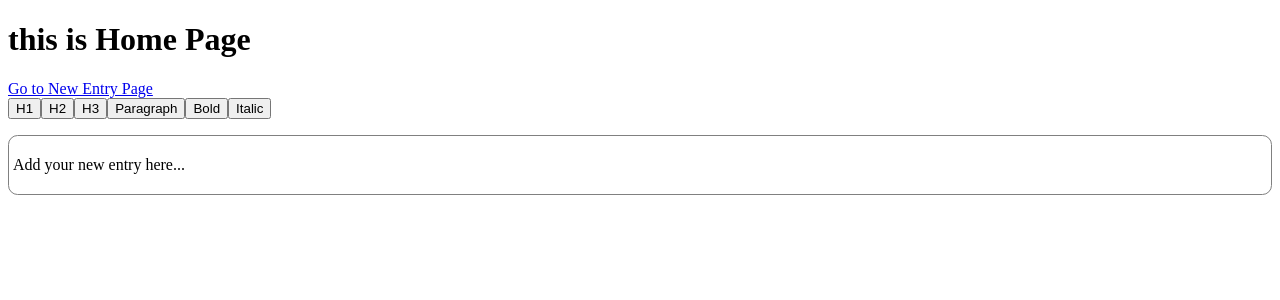
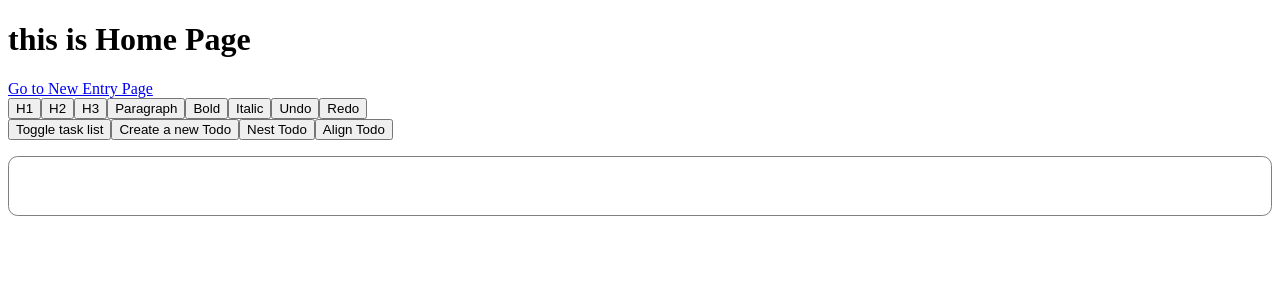
Before and after one commit to RadekKosiada/journal-app, a Next.js app: page / in a window 1280 px wide. Shown: the top 300 px of the page. Built offline with nearby package versions, Linux system fonts and the light colour scheme.

Commit message:
add placeholder + taskList

```diff
--- a/src/components/ui/rich-text-editor/index.tsx
+++ b/src/components/ui/rich-text-editor/index.tsx
@@ -1,4 +1,6 @@
 'use client';
+import { TaskItem, TaskList } from '@tiptap/extension-list';
+import { Placeholder } from '@tiptap/extensions';
 import styles from "./rich-text-editor.module.scss";
 
 import { EditorContent, useEditor } from '@tiptap/react';
@@ -7,8 +9,17 @@ import MenuBar from './menu-bar';
 
 const Tiptap = () => {
     const editor = useEditor({
-        extensions: [StarterKit],
-        content: "Add your new entry here...",
+        extensions: [
+            StarterKit,
+            Placeholder.configure({
+                placeholder: 'Write something …',
+            }),
+            TaskList,
+            TaskItem.configure({
+                nested: true,
+            }),
+        ],
+        // content: "",
         immediatelyRender: false
     })
 
--- a/src/components/ui/rich-text-editor/menu-bar/index.tsx
+++ b/src/components/ui/rich-text-editor/menu-bar/index.tsx
@@ -1,4 +1,3 @@
-import styles from "./menu-bar.module.scss";
 import { Editor } from '@tiptap/react';
 
 const MenuBar = ({ editor }: { editor: Editor | null }) => {
@@ -45,6 +44,44 @@ const MenuBar = ({ editor }: { editor: Editor | null }) => {
                 >
                     Italic
                 </button>
+                <button
+                    onClick={() => editor.commands.undo()}
+                    className={''}
+                >
+                    Undo
+                </button>
+                <button
+                    onClick={() => editor.commands.redo()}
+                    className={''}
+                >
+                    Redo
+                </button>
+                <br />
+
+                <button
+                    onClick={() => editor.chain().focus().toggleTaskList().run()}
+                    className={editor.isActive('taskList') ? 'is-active' : ''}
+                >
+                    Toggle task list
+                </button>
+                <button
+                    onClick={() => editor.chain().focus().splitListItem('taskItem').run()}
+                    disabled={editor.can().splitListItem('taskItem')}
+                >
+                    Create a new Todo
+                </button>
+                <button
+                    onClick={() => editor.chain().focus().sinkListItem('taskItem').run()}
+                    disabled={editor.can().sinkListItem('taskItem')}
+                >
+                    Nest Todo
+                </button>
+                <button
+                    onClick={() => editor.chain().focus().liftListItem('taskItem').run()}
+                    disabled={editor.can().liftListItem('taskItem')}
+                >
+                    Align Todo
+                </button>
 
 
             </div>
```
